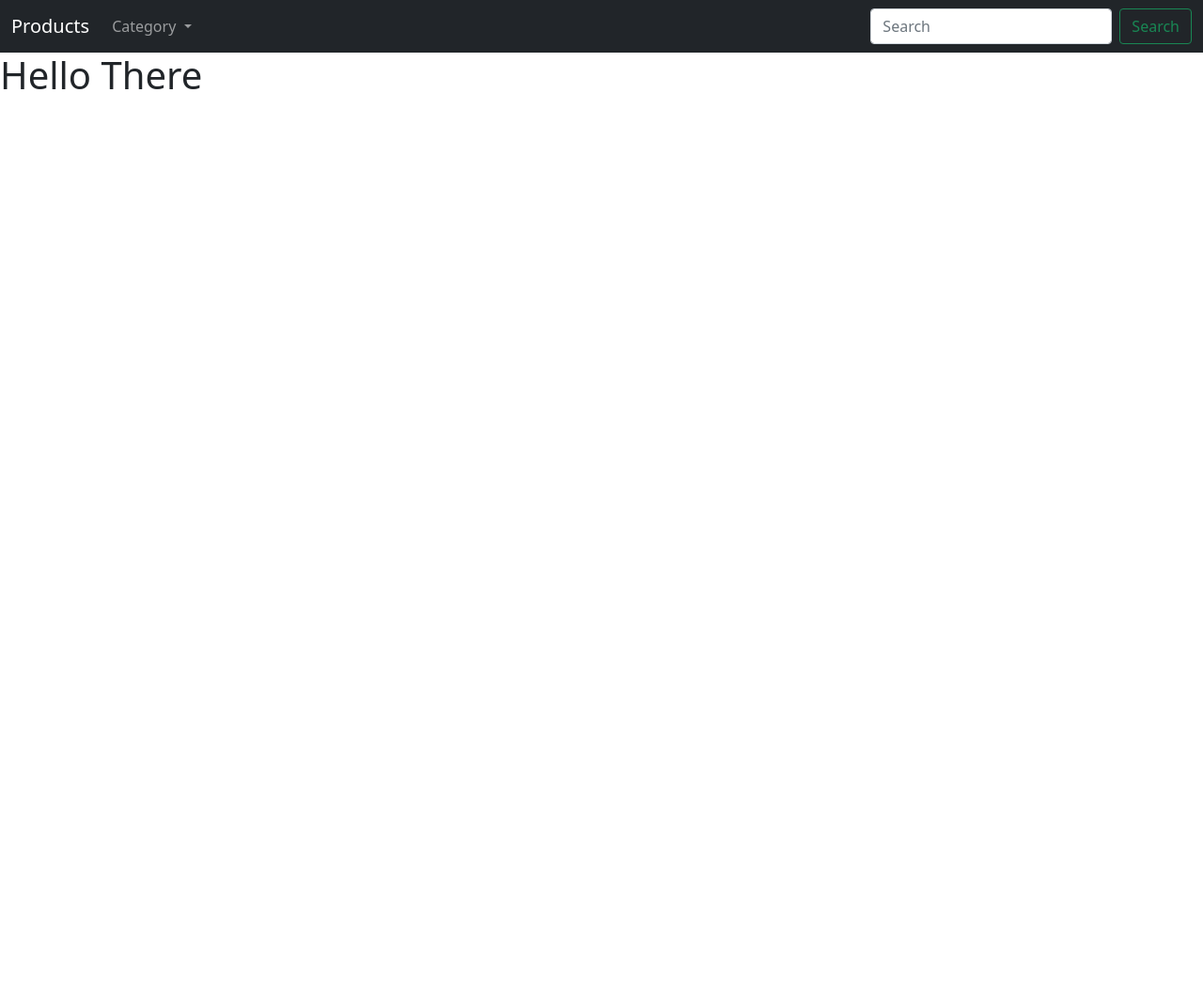
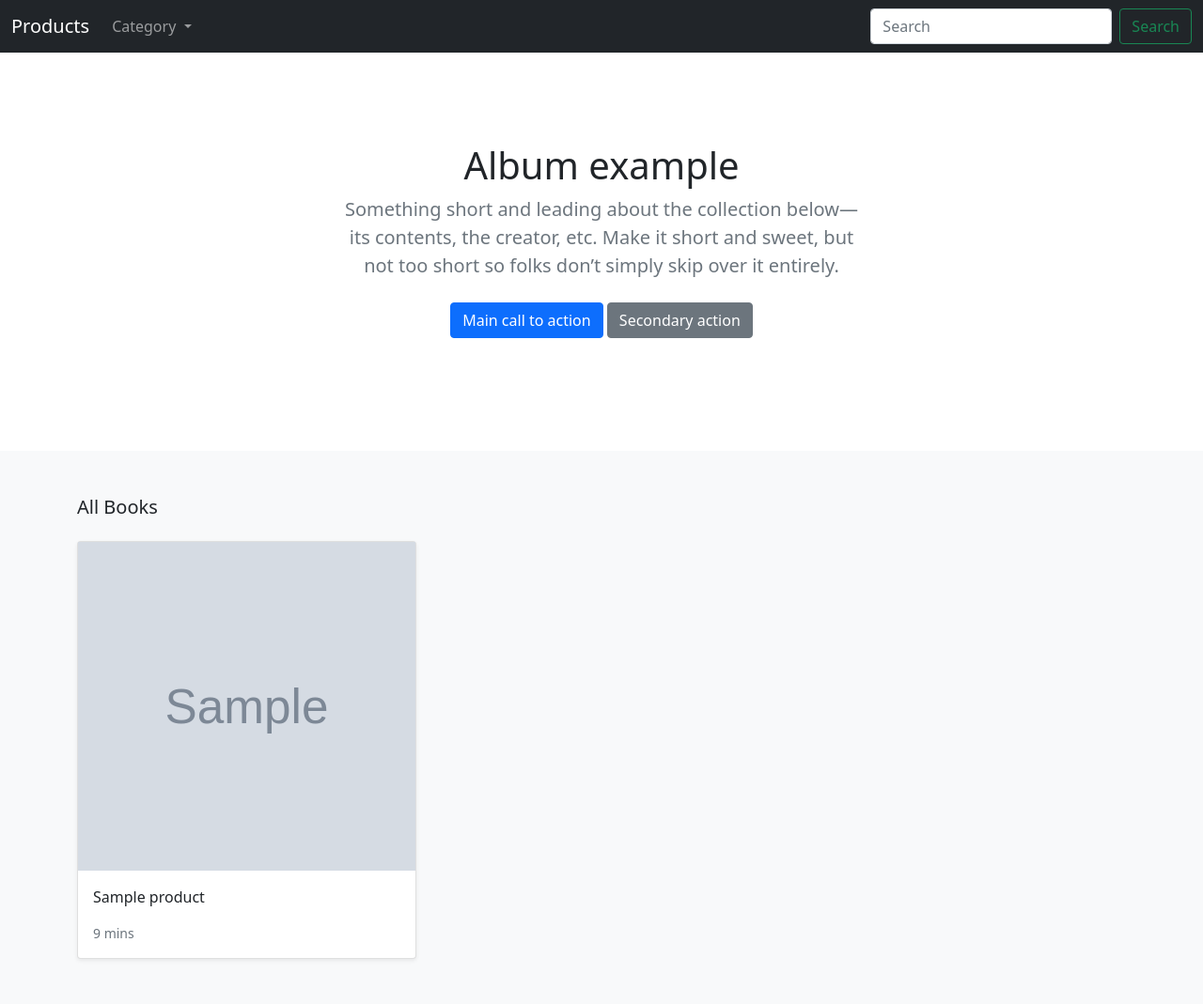
Before and after one commit to piyushpandey16444/DevEcom, a Django app: page / in a window 1280 px wide. Shown: the whole page at 94% size. Before the commit the page ends 95 px from the top, so only its background shows below. Run offline with Django 3.2, Linux system fonts and the light colour scheme; tables that the repository leaves empty hold one stand-in row (values such as "Sample post"); grey boxes marked "Sample" are stand-in pictures; some libraries are stand-ins or nearby versions.

Commit message:
home page done

```diff
--- a/store/context_processor.py
+++ b/store/context_processor.py
@@ -1,2 +1,6 @@
+from .models import Category
+
+
 def processor(request):
-    return {'data': 'done'}
+    category_objs = Category.objects.all()
+    return {'categories': category_objs}
--- a/templates/store/home.html
+++ b/templates/store/home.html
@@ -3,5 +3,42 @@
 {% block title %}Home{% endblock title %}
 
 {% block content %}
-    <h1>Hello There</h1>
+      <section class="py-5 text-center container">
+        <div class="row py-lg-5">
+        <div class="col-lg-6 col-md-8 mx-auto">
+            <h1 class="fw-light">Album example</h1>
+            <p class="lead text-muted">Something short and leading about the collection below—its contents, the creator, etc. Make it short and sweet, but not too short so folks don’t simply skip over it entirely.</p>
+            <p>
+            <a href="#" class="btn btn-primary my-2">Main call to action</a>
+            <a href="#" class="btn btn-secondary my-2">Secondary action</a>
+            </p>
+        </div>
+        </div>
+    </section>
+
+
+    <!--album-->
+    <div class="album py-5 bg-light">
+        <div class="container">
+            <div class="pb-3 h5">All Books</div>
+            <div class="row row-cols-1 row-cols-sm-2 row-cols-md-3 g-3">
+            {% for product in products %}
+                <div class="col">
+                    <div class="card shadow-sm">
+                        <img src="{{ product.image.url }}" alt="" width="100%" height="350" role="img" preserveAspectRatio="xMidYMid slice" focusable="false">
+                        <div class="card-body">
+                        <p class="card-text">
+                            <a class="text-dark text-decoration-none" href="">{{product.title}}</a>
+                        </p>
+                        <div class="d-flex justify-content-between align-items-center">
+                            <small class="text-muted">9 mins</small>
+                        </div>
+                        </div>
+                    </div>
+                </div>
+            {% endfor %}
+        </div>
+    </div>
+  </div>
+
 {% endblock content %}
--- a/templates/store/navbar.html
+++ b/templates/store/navbar.html
@@ -11,8 +11,9 @@
             Category
           </a>
           <ul class="dropdown-menu" aria-labelledby="navbarDropdown">
-            <li><a class="dropdown-item" href="#">Action</a></li>
-            <li><a class="dropdown-item" href="#">Another action</a></li>
+            {% for category in categories %}
+              <li><a class="dropdown-item" href="#">{{category.name|title}}</a></li>
+            {% endfor %}
           </ul>
         </li>
       </ul>
```
